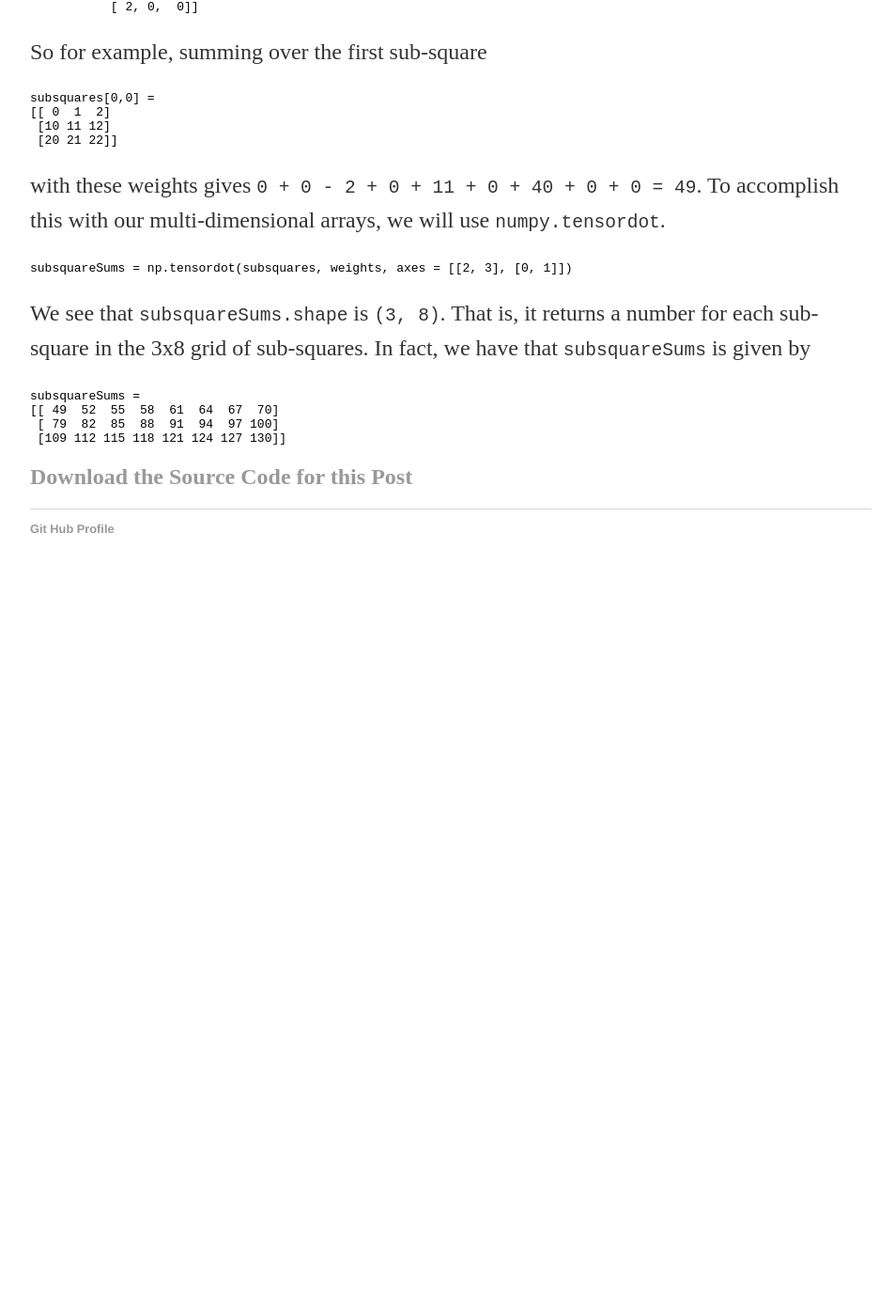
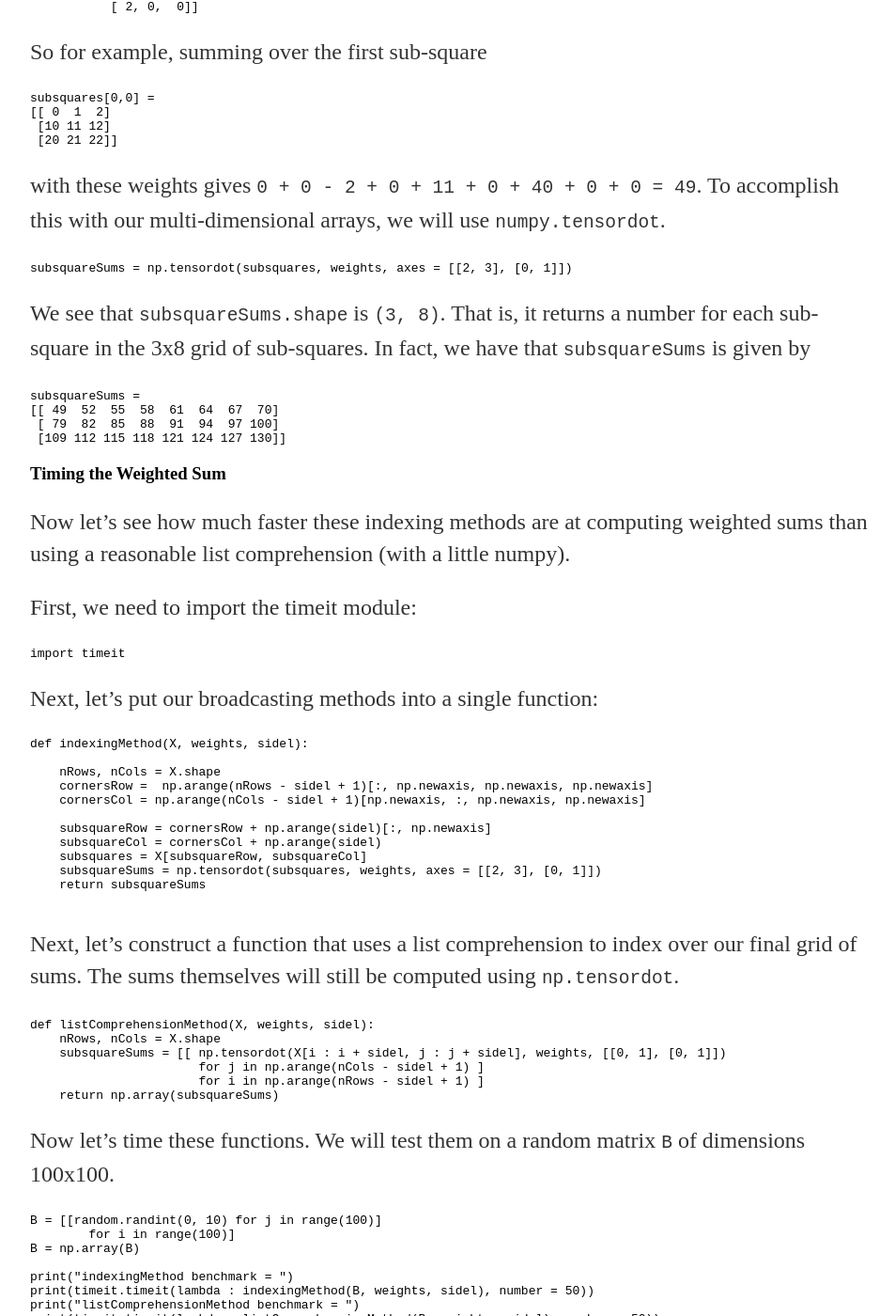
Before and after one commit to MatthewMcGonagle/MatthewMcGonagle.github.io, a Jekyll site: the page built from _posts/2017-10-13-SelectingSubsquaresWithNumpyIndexing.md, in a window 1280 px wide and 1400 px high, scrolled down 5537 px. Shown: the whole window at 94% size, without its empty margins (160-1113 px from the left). Built offline with Jekyll 4.4.1, drawn with Linux system fonts in a browser that asks for light colours; before the commit the page ends 6167 px from its top, so only the background shows below that; some of the changed text lies outside the part shown.

Commit message:
Added benchmarks of broadcasting/indexing method versus a combination of list comprehension and numpy.tensordot.

````diff
--- a/_posts/2017-10-13-SelectingSubsquaresWithNumpyIndexing.md
+++ b/_posts/2017-10-13-SelectingSubsquaresWithNumpyIndexing.md
@@ -168,4 +168,58 @@
  [109 112 115 118 121 124 127 130]]
 ```
 
+### Timing the Weighted Sum
+
+Now let's see how much faster these indexing methods are at computing weighted sums than using a reasonable list comprehension (with a little numpy).
+
+First, we need to import the timeit module:
+``` python
+import timeit
+```
+
+Next, let's put our broadcasting methods into a single function:
+``` python
+def indexingMethod(X, weights, sidel):
+
+    nRows, nCols = X.shape
+    cornersRow =  np.arange(nRows - sidel + 1)[:, np.newaxis, np.newaxis, np.newaxis]
+    cornersCol = np.arange(nCols - sidel + 1)[np.newaxis, :, np.newaxis, np.newaxis]
+
+    subsquareRow = cornersRow + np.arange(sidel)[:, np.newaxis]
+    subsquareCol = cornersCol + np.arange(sidel)
+    subsquares = X[subsquareRow, subsquareCol]
+    subsquareSums = np.tensordot(subsquares, weights, axes = [[2, 3], [0, 1]])
+    return subsquareSums
+
+```
+
+Next, let's construct a function that uses a list comprehension to index over our final grid of sums. The sums themselves will still be computed using `np.tensordot`.
+``` python
+def listComprehensionMethod(X, weights, sidel):
+    nRows, nCols = X.shape
+    subsquareSums = [[ np.tensordot(X[i : i + sidel, j : j + sidel], weights, [[0, 1], [0, 1]])
+                       for j in np.arange(nCols - sidel + 1) ]
+                       for i in np.arange(nRows - sidel + 1) ]
+    return np.array(subsquareSums)
+```
+
+Now let's time these functions. We will test them on a random matrix `B` of dimensions 100x100.
+``` python
+B = [[random.randint(0, 10) for j in range(100)]
+        for i in range(100)]
+B = np.array(B)
+
+print("indexingMethod benchmark = ")
+print(timeit.timeit(lambda : indexingMethod(B, weights, sidel), number = 50))
+print("listComprehensionMethod benchmark = ")
+print(timeit.timeit(lambda : listComprehensionMethod(B, weights, sidel), number = 50))
+```
+We get the following results:
+```
+indexingMethod benchmark =
+0.039464220438448355
+listComprehensionMethod benchmark =
+4.71736960989355
+```
+So we see that the indexing/broadcasting method is much faster than the list comprehension.
 ## [Download the Source Code for this Post]( {{ site . url }}/assets/2017-10-13-SubsquaresNumpy.py)
````
Also changed, not shown: assets/2017-10-13-SubsquaresNumpy.py (+31 -0 lines).
